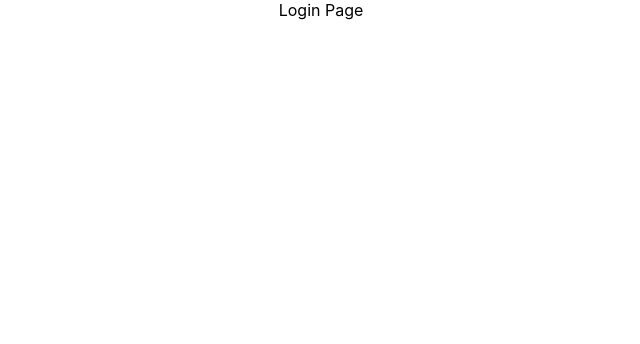
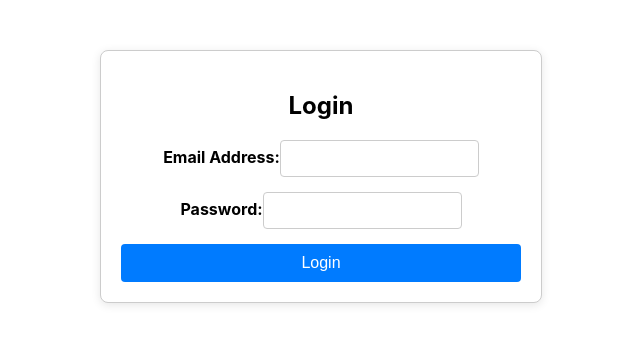
Before and after one commit to vinayakac/mcq, a React (Create React App) app in the folder webfront/: page /login in a window 1280 px wide. Shown: the top 344 px of the page, without its empty margins (319-959 px from the left). Built offline with nearby package versions, Linux system fonts and the light colour scheme.

Commit message:
login page

```diff
--- a/webfront/src/pages/Login.jsx
+++ b/webfront/src/pages/Login.jsx
@@ -1,3 +1,86 @@
+import React, { useState } from 'react';
+
 export default function Login() {
-  return <div>Login Page</div>;
+  const [email, setEmail] = useState('');
+  const [password, setPassword] = useState('');
+
+  const handleLogin = (e) => {
+    e.preventDefault();
+    console.log('Email:', email, 'Password:', password);
+  };
+
+  const styles = {
+    container: {
+      maxWidth: '400px',
+      margin: '50px auto',
+      padding: '20px',
+      border: '1px solid #ccc',
+      borderRadius: '8px',
+      boxShadow: '0 2px 10px rgba(0, 0, 0, 0.1)',
+      backgroundColor: '#fff',
+    },
+    heading: {
+      textAlign: 'center',
+      marginBottom: '20px',
+    },
+    form: {
+      display: 'flex',
+      flexDirection: 'column',
+    },
+    formGroup: {
+      marginBottom: '15px',
+    },
+    label: {
+      marginBottom: '5px',
+      fontWeight: 'bold',
+    },
+    input: {
+      padding: '10px',
+      border: '1px solid #ccc',
+      borderRadius: '4px',
+    },
+    button: {
+      padding: '10px',
+      border: 'none',
+      borderRadius: '4px',
+      backgroundColor: '#007bff',
+      color: 'white',
+      fontSize: '16px',
+      cursor: 'pointer',
+    },
+    buttonHover: {
+      backgroundColor: '#0056b3',
+    },
+  };
+
+  return (
+    <div style={styles.container}>
+      <h2 style={styles.heading}>Login</h2>
+      <form onSubmit={handleLogin} style={styles.form}>
+        <div style={styles.formGroup}>
+          <label htmlFor="email" style={styles.label}>Email Address:</label>
+          <input
+            type="email"
+            id="email"
+            value={email}
+            onChange={(e) => setEmail(e.target.value)}
+            required
+            style={styles.input}
+          />
+        </div>
+        <div style={styles.formGroup}>
+          <label htmlFor="password" style={styles.label}>  Password:</label>
+          <input
+            type="password"
+            id="password"
+            value={password}
+            onChange={(e) => setPassword(e.target.value)}
+            required
+            style={styles.input}
+          />
+        </div>
+        <button type="submit" style={styles.button}>Login</button>
+      </form>
+    </div>
+  );
 }
--- a/webfront/src/pages/admin/Login.jsx
+++ b/webfront/src/pages/admin/Login.jsx
@@ -1,3 +1,101 @@
+import React, { useState } from 'react';
+
 export default function AdminLogin() {
-  return <div>Admin Login Page</div>;
+  const [username, setUsername] = useState('');
+  const [password, setPassword] = useState('');
+
+  const handleLogin = (e) => {
+    e.preventDefault();
+    // Handle admin login logic here
+    console.log('Admin logged in with:', { username, password });
+  };
+
+  const styles = {
+    container: {
+      width: '320px',
+      margin: '50px auto',
+      padding: '20px',
+      border: '1px solid #ddd',
+      borderRadius: '8px',
+      backgroundColor: '#f0f0f0',
+      boxShadow: '0px 4px 8px rgba(0, 0, 0, 0.1)',
+    },
+    header: {
+      textAlign: 'center',
+      marginBottom: '20px',
+      color: '#333',
+    },
+    form: {
+      display: 'flex',
+      flexDirection: 'column',
+    },
+    formGroup: {
+      marginBottom: '20px',
+    },
+    label: {
+      fontSize: '14px',
+      fontWeight: '600',
+      marginBottom: '8px',
+      display: 'block',
+      color: '#333',
+    },
+    input: {
+      width: '100%',
+      padding: '10px',
+      border: '1px solid #ccc',
+      borderRadius: '4px',
+      fontSize: '14px',
+    },
+    button: {
+      width: '100%',
+      padding: '12px',
+      color: '#fff',
+      backgroundColor: '#1890ff',
+      border: 'none',
+      borderRadius: '4px',
+      cursor: 'pointer',
+      fontSize: '16px',
+    },
+    buttonHover: {
+      backgroundColor: '#40a9ff',
+    },
+  };
+
+  return (
+    <div style={styles.container}>
+      <h2 style={styles.header}>Admin Login</h2>
+      <form onSubmit={handleLogin} style={styles.form}>
+        <div style={styles.formGroup}>
+          <label style={styles.label} htmlFor="username">Username:</label>
+          <input
+            type="text"
+            id="username"
+            value={username}
+            onChange={(e) => setUsername(e.target.value)}
+            required
+            style={styles.input}
+          />
+        </div>
+        <div style={styles.formGroup}>
+          <label style={styles.label} htmlFor="password">Password:</label>
+          <input
+            type="password"
+            id="password"
+            value={password}
+            onChange={(e) => setPassword(e.target.value)}
+            required
+            style={styles.input}
+          />
+        </div>
+        <button
+          type="submit"
+          style={styles.button}
+          onMouseEnter={(e) => (e.target.style.backgroundColor = '#40a9ff')}
+          onMouseLeave={(e) => (e.target.style.backgroundColor = '#1890ff')}
+        >
+          Login
+        </button>
+      </form>
+    </div>
+  );
 }
```
